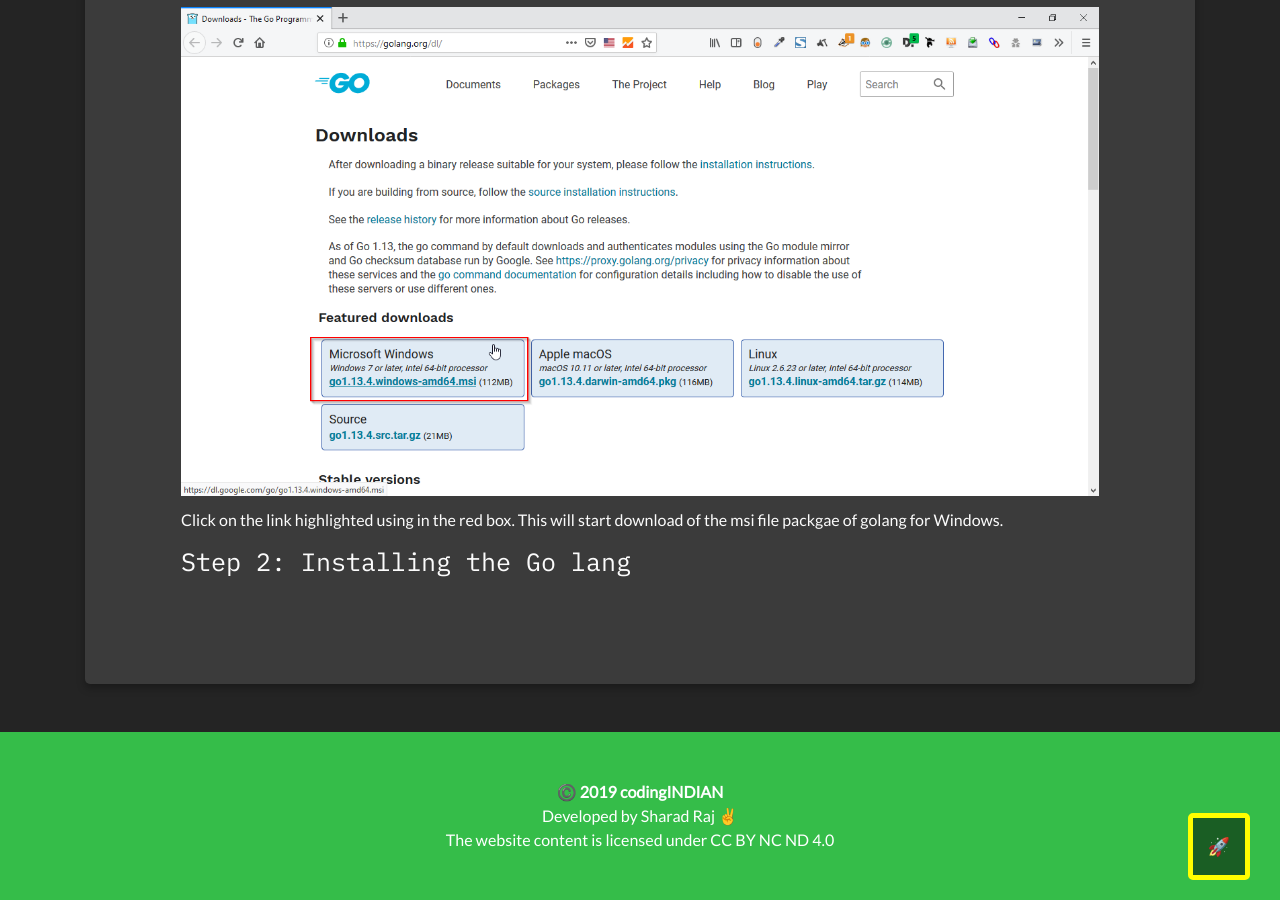
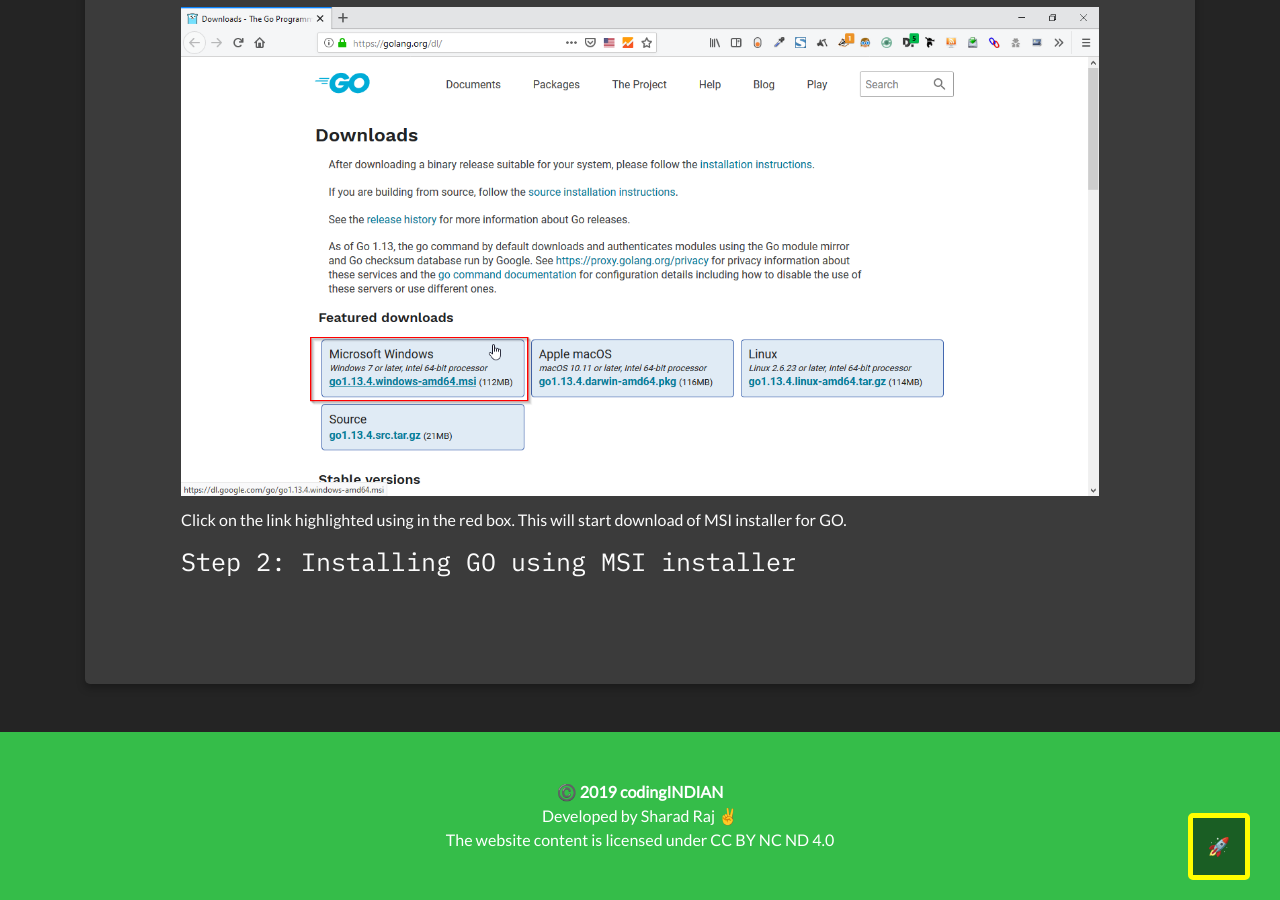
Before and after one commit to sharadcodes/sharadcodes.github.io, a Jekyll site: the page built from _posts/2019-11-13-what-is-golang-and-how-to-install-it.md, in a window 1280 px wide and 900 px high, scrolled down 1266 px. Built offline with Jekyll 4.4.1, drawn with Linux system fonts in a browser that asks for light colours; emoji names are drawn with the system emoji font.

Commit message:
Update Post “2019-11-13-what-is-golang-and-how-to-install-it”

```diff
--- a/_posts/2019-11-13-what-is-golang-and-how-to-install-it.md
+++ b/_posts/2019-11-13-what-is-golang-and-how-to-install-it.md
@@ -46,6 +46,6 @@
 
 ![](/assets/uploads/gowin1.png)
 
-Click on the link highlighted using in the red box. This will start download of the msi file packgae of golang for Windows.
+Click on the link highlighted using in the red box. This will start download of MSI installer for GO.
 
-### Step 2: Installing the Go lang
+### Step 2: Installing GO using MSI installer
```
